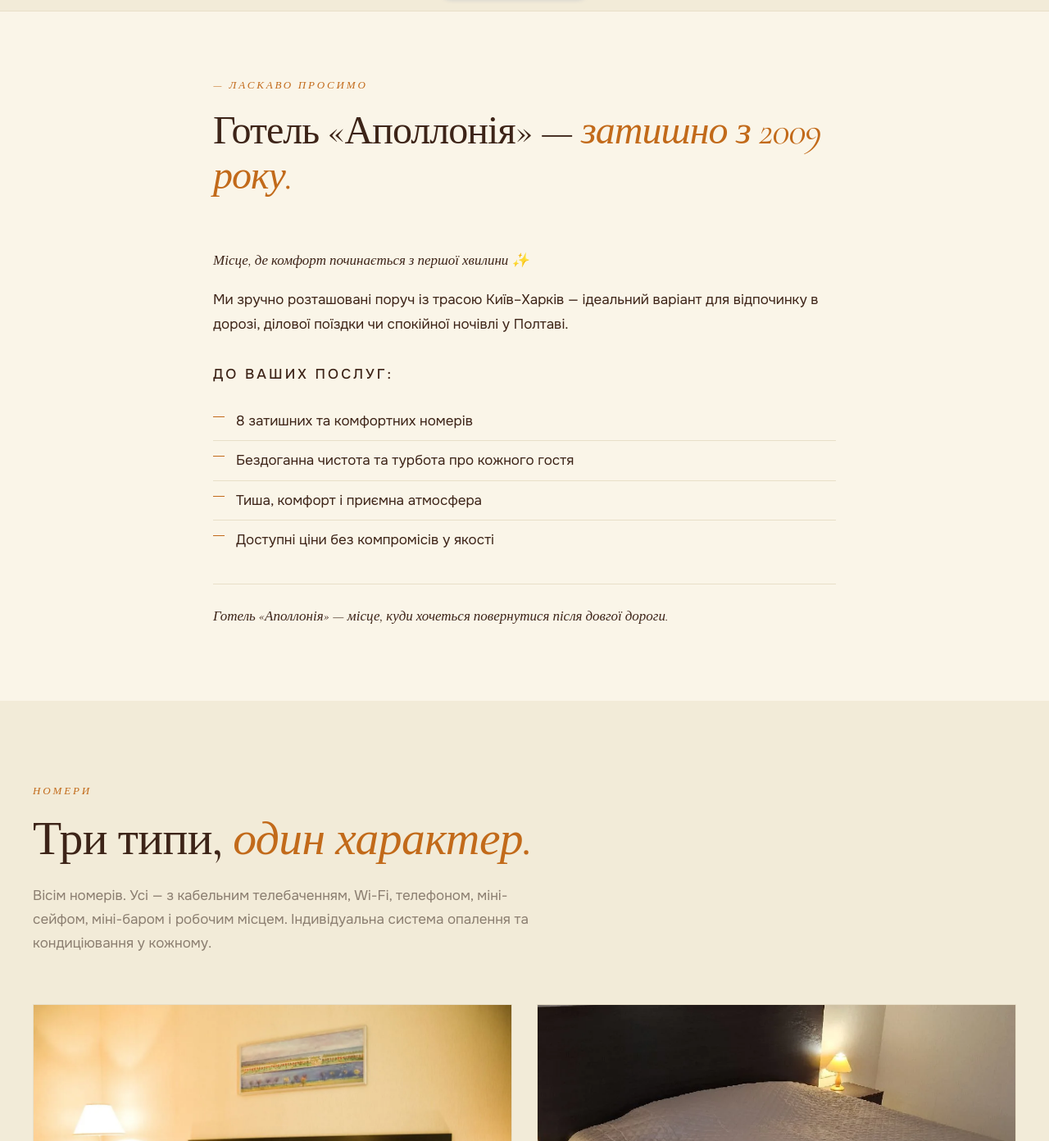
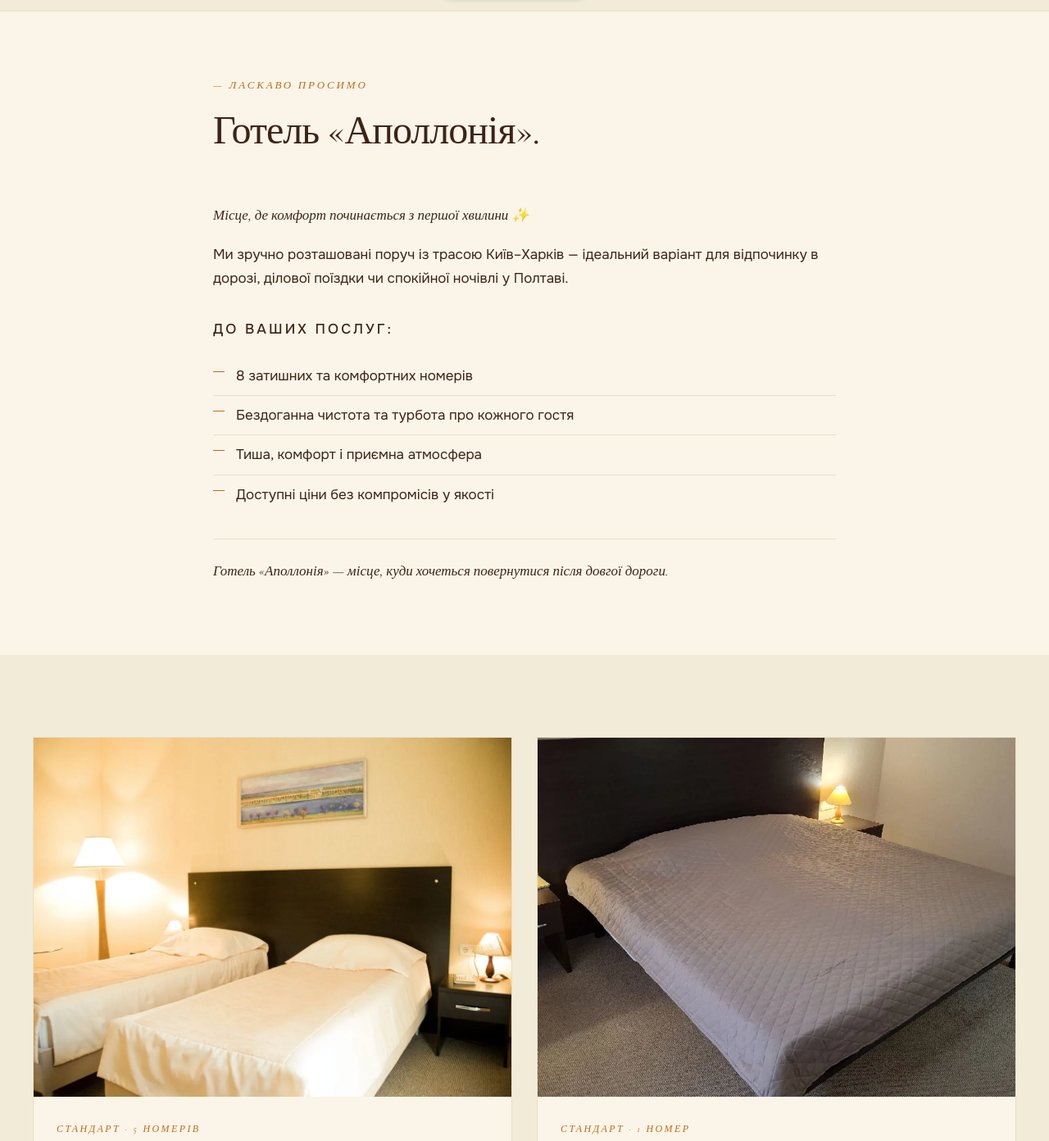
Before and after one commit to mykolaradlinskyi-alt/apollonia-hotel, a plain HTML site: page index.html in a window 1280 px wide. Shown: the part 142-1534 px from the top of the page at 82% size. Drawn offline with nearby package versions, Linux system fonts and the light colour scheme.

Commit message:
edit: спростив H1 і прибрав section-head у блоці номерів
- H1: 'Готель Аполлонія — затишно з 2009 року' → 'Готель Аполлонія'
- Прибрано label 'Номери', h2 'Три типи, один характер' і параграф-опис
  (вісім номерів, телебачення тощо) — карточки тепер ідуть одразу після welcome

```diff
--- a/index.html
+++ b/index.html
@@ -390,7 +390,7 @@
     <div class="welcome-wrap">
       <div class="section-head">
         <div class="label">— Ласкаво просимо</div>
-        <h1>Готель «Аполлонія» — <em>затишно з 2009 року.</em></h1>
+        <h1>Готель «Аполлонія».</h1>
       </div>
       <p class="welcome-lede">Місце, де комфорт починається з першої хвилини ✨</p>
       <p>Ми зручно розташовані поруч із трасою Київ–Харків — ідеальний варіант для відпочинку в дорозі, ділової поїздки чи спокійної ночівлі у&nbsp;Полтаві.</p>
@@ -409,11 +409,6 @@
 <!-- ============ ROOMS ============ -->
 <section class="rooms" id="rooms">
   <div class="container">
-    <div class="section-head">
-      <div class="label">Номери</div>
-      <h2>Три типи, <em>один характер.</em></h2>
-      <p>Вісім номерів. Усі — з кабельним телебаченням, Wi-Fi, телефоном, міні-сейфом, міні-баром і робочим місцем. Індивідуальна система опалення та кондиціювання у кожному.</p>
-    </div>
     <div class="rooms-grid">
 
       <!-- STANDARD · TWIN -->
```
